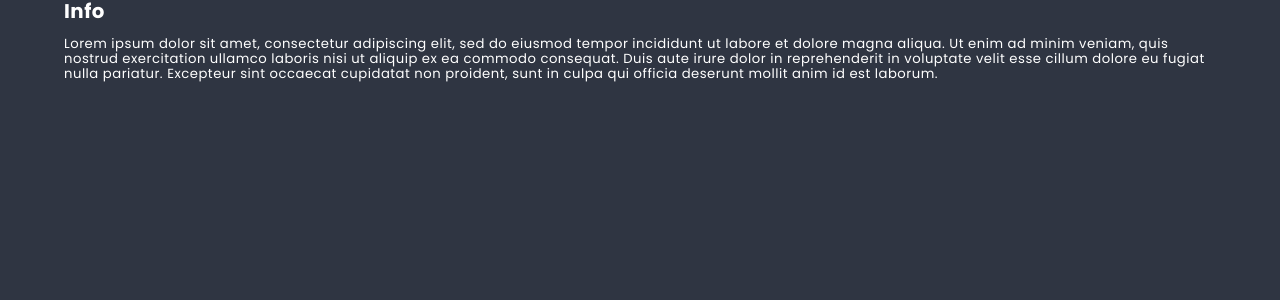
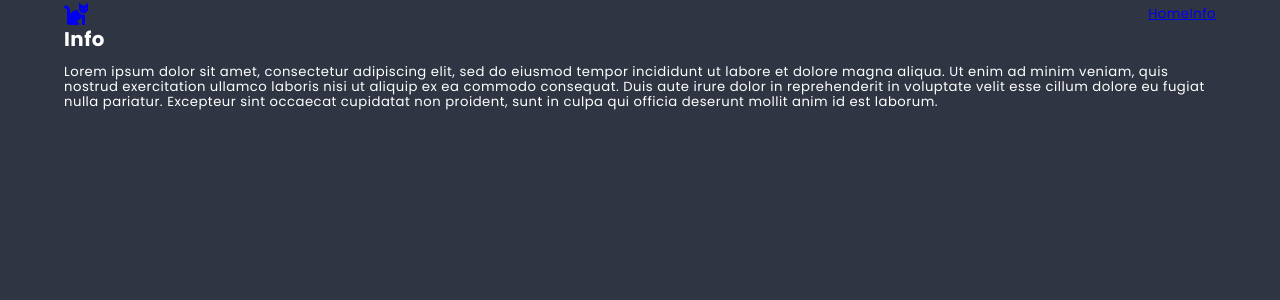
Before and after one commit to majeranek85/project-react, a React app: page /info in a window 1280 px wide. Shown: the top 300 px of the page. Built offline with nearby package versions, Linux system fonts and the light colour scheme.

Commit message:
Add Header component

```diff
--- /dev/null
+++ b/src/components/Header/Header.js
@@ -0,0 +1,28 @@
+import React from 'react';
+import {NavLink, Link} from 'react-router-dom';
+import styles from './Header.scss';
+import Container from '../Container/Container';
+import Icon from '../Icon/Icon';
+
+class Header extends React.Component {
+
+  render () {
+    return (
+      <header className={styles.componet}>
+        <Container>
+          <div className={styles.wrapper}>
+            <Link to='/' className={styles.logo}>
+              <Icon name='cat'/>
+            </Link>
+            <nav>
+              <NavLink exact to='/'>Home</NavLink>
+              <NavLink exact to='/info'>Info</NavLink>
+            </nav>
+          </div>
+        </Container>
+      </header>
+    );
+  }
+}
+
+export default Header;
--- /dev/null
+++ b/src/components/Header/Header.scss
@@ -0,0 +1,31 @@
+@import '../../styles/settings.scss';
+
+.component {
+  background: darken($color-dark, 3%);
+  padding: ($base-size * 1.5) 0;
+
+  a {
+    color: $color-light;
+    text-decoration: none;
+    font-weight: 700;
+    margin-right: $base-size;
+    transition: $transition;
+    &:hover {
+      color: $color-success;
+    }
+    &:global(.active) {
+      color: $color-warning;
+    }
+  }
+
+}
+
+.wrapper {
+  display: flex;
+  justify-content: space-between;
+  align-items: center;
+}
+
+.logo {
+  font-size: 24px;
+}
--- a/src/components/MainLayout/MainLayout.js
+++ b/src/components/MainLayout/MainLayout.js
@@ -1,8 +1,10 @@
 import React from 'react';
 import PropTypes from 'prop-types';
+import Header from '../Header/Header';
 
 const MainLayout = ({children}) => (
   <div>
+    <Header/>
     {children}
   </div>
 );
```
